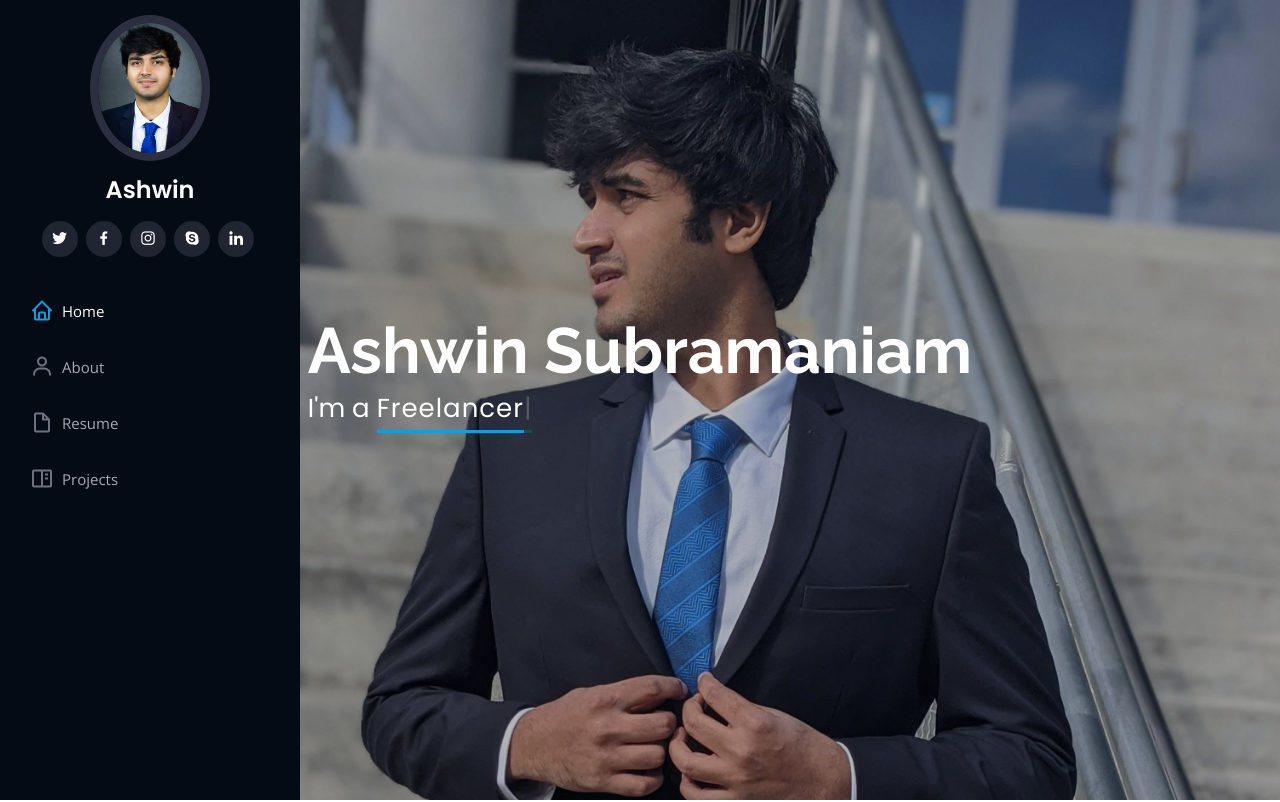
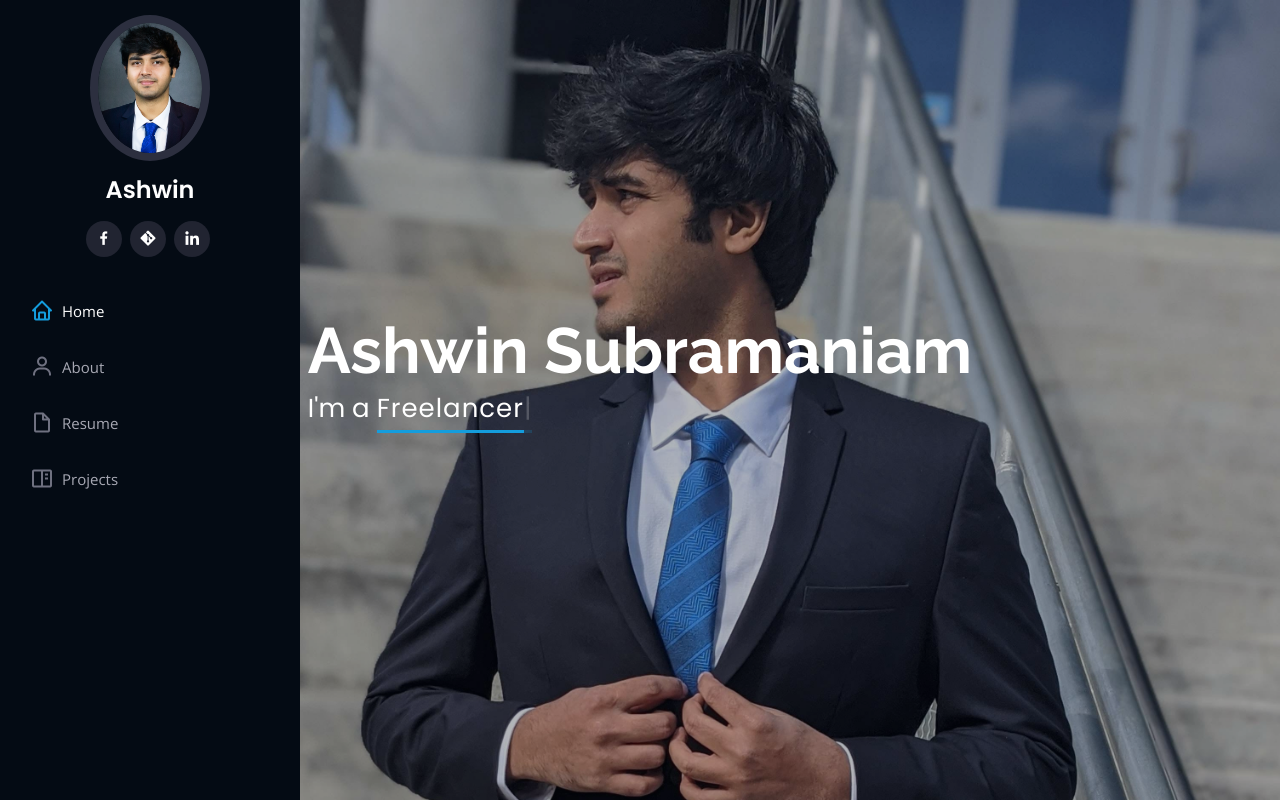
Before and after one commit to ashwinsubu/ashwinsubu.github.io, a plain HTML site: page iPortfolio/index.html in a window 1280 px wide. Shown: the top 802 px of the page. Drawn offline with nearby package versions, Linux system fonts and the light colour scheme.

Commit message:
icons changed

```diff
--- a/iPortfolio/index.html
+++ b/iPortfolio/index.html
@@ -41,11 +41,11 @@
         <img src="assets/img/axs190172.jpg" alt="" class="img-fluid rounded-circle">
         <h1 class="text-light"><a href="index.html">Ashwin</a></h1>
         <div class="social-links mt-3 text-center">
-          <a href="#" class="twitter"><i class="bx bxl-twitter"></i></a>
-          <a href="#" class="facebook"><i class="bx bxl-facebook"></i></a>
-          <a href="#" class="instagram"><i class="bx bxl-instagram"></i></a>
-          <a href="#" class="google-plus"><i class="bx bxl-skype"></i></a>
-          <a href="#" class="linkedin"><i class="bx bxl-linkedin"></i></a>
+<!--           <a href="#" class="twitter"><i class="bx bxl-twitter"></i></a>
+ -->          <a href="https://www.facebook.com/ashwin.subu/" class="facebook"><i class="bx bxl-facebook"></i></a>
+<!--           <a href="#" class="instagram"><i class="bx bxl-instagram"></i></a>
+ -->          <a href="#" class="google-plus"><i class="bx bxl-git"></i></a>
+          <a href="https://www.linkedin.com/in/ashwin-subramaniam/" class="linkedin"><i class="bx bxl-linkedin"></i></a>
         </div>
       </div>
 
```
